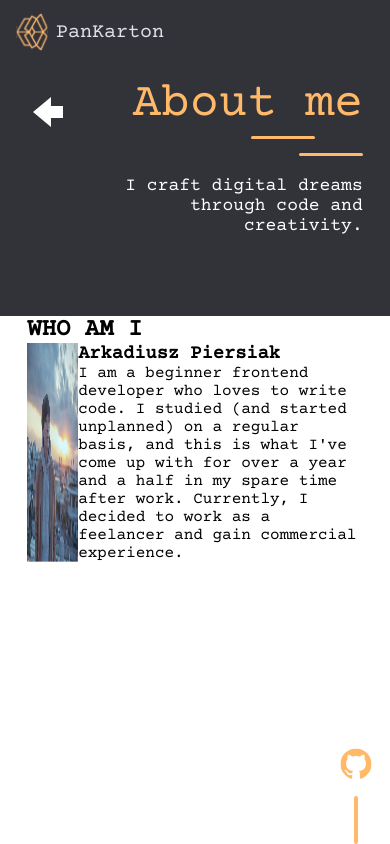
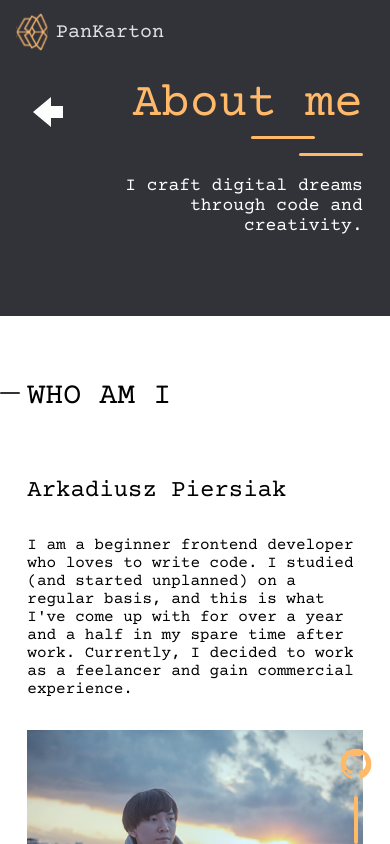
Before and after one commit to PanKarton/PersonalWebsite, a Next.js app: page /about-me in a window 390 px wide. Shown: the top 844 px of the page. Built offline with nearby package versions, Linux system fonts and the light colour scheme.

Commit message:
ts|feat/Added styled-components theme definition for TypeScript and created responsive MeDescriptionSection

```diff
--- a/src/app/(routes)/about-me/page.tsx
+++ b/src/app/(routes)/about-me/page.tsx
@@ -5,8 +5,10 @@ import { AboutMeSectionReversed } from '@/modules/AboutMePage/AboutMeSectionReve
 import { BackArrowAnchor } from '@/modules/AboutMePage/BackArrowAnchor/BackArrowAnchor';
 import { MeDescriptionSection } from '@/modules/AboutMePage/MeDescriptionSection/MeDescriptionSection';
 import { GitHubLink } from '@/modules/MainPage/GitHubLink/GitHubLink';
+import { useState } from 'react';
 
-const AboutMePage = () => (
+const AboutMePage = () => {
+  return (
     <div style={{ position: 'relative' }}>
       <AboutMeSectionReversed />
       <MeDescriptionSection />
@@ -16,5 +18,6 @@ const AboutMePage = () => (
       <GitHubLink />
     </div>
   );
+};
 
 export default AboutMePage;
--- a/src/components/molecules/MainPageSection/MainPageSection.styles.ts
+++ b/src/components/molecules/MainPageSection/MainPageSection.styles.ts
@@ -1,12 +1,7 @@
 import styled from 'styled-components';
 
-type StyledSectionProps = {
-  isWhite?: boolean;
-};
-
-export const StyledSection = styled.section<StyledSectionProps>`
-  background-color: ${({ theme, isWhite }) =>
-    isWhite ? theme.color.contrast : theme.color.primary};
+export const StyledSection = styled.section`
+  background-color: ${({ theme }) => theme.color.primary};
   display: flex;
   justify-content: center;
   .max-width-wrapper {
--- a/src/components/molecules/MainPageSection/MainPageSection.tsx
+++ b/src/components/molecules/MainPageSection/MainPageSection.tsx
@@ -4,12 +4,11 @@ import { StyledSection } from './MainPageSection.styles';
 type MainPageSectionProps = {
   children: ReactNode;
   id?: string;
-  isWhite?: boolean;
 };
 
 export const MainPageSection = forwardRef(
-  ({ children, id, isWhite }: MainPageSectionProps, ref: ForwardedRef<HTMLElement>) => (
-    <StyledSection id={id} ref={ref} isWhite={isWhite}>
+  ({ children, id }: MainPageSectionProps, ref: ForwardedRef<HTMLElement>) => (
+    <StyledSection id={id} ref={ref}>
       <div className="max-width-wrapper">{children}</div>
     </StyledSection>
   )
--- a/src/modules/AboutMePage/AboutMeSectionReversed/AboutMeSectionReversed.styles.ts
+++ b/src/modules/AboutMePage/AboutMeSectionReversed/AboutMeSectionReversed.styles.ts
@@ -3,7 +3,7 @@ import styled from 'styled-components';
 export const FlexWrapper = styled.div`
   height: 100%;
   display: flex;
-  flex-direction: column;
+  flex-direction: column-reverse;
   align-items: flex-end;
   justify-content: center;
   gap: 4rem;
--- /dev/null
+++ b/src/modules/AboutMePage/BackArrowAnchor/BackArrowAnchor.styles.ts
@@ -0,0 +1,21 @@
+import styled from 'styled-components';
+
+export const StyledAnchor = styled.a`
+  position: fixed;
+  left: 1.5rem;
+  top: 5.5rem;
+  transition: translate 250ms ease-in-out;
+
+  &:hover {
+    translate: -0.5rem 0;
+  }
+
+  svg {
+    color: white;
+    font-size: 3rem;
+  }
+
+  &:focus {
+    outline: 1px solid ${({ theme }) => theme.color.accentPrimary};
+  }
+`;
--- a/src/modules/AboutMePage/BackArrowAnchor/BackArrowAnchor.tsx
+++ b/src/modules/AboutMePage/BackArrowAnchor/BackArrowAnchor.tsx
@@ -1,25 +1,5 @@
-import styled from 'styled-components';
 import { GoArrowLeft } from 'react-icons/go';
-
-export const StyledAnchor = styled.a`
-  position: fixed;
-  left: 1.5rem;
-  top: 5.5rem;
-  transition: translate 250ms ease-in-out;
-
-  &:hover {
-    translate: -0.5rem 0;
-  }
-
-  svg {
-    color: white;
-    font-size: 3rem;
-  }
-
-  &:focus {
-    outline: 1px solid ${({ theme }) => theme.color.accentPrimary};
-  }
-`;
+import { StyledAnchor } from './BackARrowAnchor.styles';
 
 export const BackArrowAnchor = () => (
   <StyledAnchor href="javascript:history.back()">
--- /dev/null
+++ b/src/modules/AboutMePage/MeDescriptionSection/MeDescription.styles.ts
@@ -0,0 +1,77 @@
+import styled from 'styled-components';
+
+export const StyledSection = styled.section`
+  display: flex;
+  justify-content: center;
+  position: relative;
+
+  &::after {
+    content: '';
+    position: absolute;
+    top: 4.75rem;
+    left: 0;
+    background-color: ${({ theme }) => theme.color.primary};
+    width: clamp(1.25rem, 4vw, 2rem);
+    height: 0.125rem;
+    border-radius: 0.125rem;
+  }
+`;
+
+export const ContentWrapper = styled.div`
+  width: 100%;
+  display: flex;
+  flex-direction: column;
+  justify-content: space-between;
+  padding-inline: clamp(1rem, 7vw, 3rem);
+  padding-bottom: clamp(4rem, 6vw, 7rem);
+
+  @media screen and (min-width: 26.25rem) {
+    max-width: 26.25rem;
+  }
+  @media screen and (min-width: 50rem) {
+    max-width: calc(100vw - 15rem);
+  }
+
+  @media screen and (min-width: 110rem) {
+    max-width: 93.75rem;
+  }
+
+  h2 {
+    flex-shrink: 0;
+    font-weight: 400;
+    font-size: ${({ theme }) => theme.fontSize.text3XL};
+    margin-block: clamp(4rem, 6vw, 7rem);
+  }
+
+  h3 {
+    font-weight: 400;
+    font-size: ${({ theme }) => theme.fontSize.text2XL};
+  }
+
+  .flex-wrapper {
+    display: flex;
+    flex-direction: column-reverse;
+    gap: 2rem;
+
+    @media screen and (min-width: 62.5rem) {
+      flex-direction: row;
+      gap: clamp(4rem, 5vw, 7rem);
+    }
+  }
+
+  .description-wrapper {
+    display: flex;
+    flex-direction: column;
+    gap: 2rem;
+  }
+`;
+
+export const ImageWrapper = styled.div`
+  position: relative;
+  aspect-ratio: 1.33;
+  width: min(100%, 30rem);
+`;
+
+export const Description = styled.p`
+  max-width: 30rem;
+`;
--- a/src/modules/AboutMePage/MeDescriptionSection/MeDescriptionSection.tsx
+++ b/src/modules/AboutMePage/MeDescriptionSection/MeDescriptionSection.tsx
@@ -1,32 +1,9 @@
-import { MainPageSection } from '@/components/molecules/MainPageSection/MainPageSection';
 import Image from 'next/image';
 import mePicture from 'public/images/me-description-img.png';
-import styled from 'styled-components';
-
-export const ContentWrapper = styled.div`
-  padding-inline: clamp(1rem, 7vw, 3rem);
-  h2 {
-  }
-  h3 {
-  }
-  .flex-wrapper {
-    display: flex;
-  }
-
-  .description-wrapper {
-  }
-`;
-
-export const ImageWrapper = styled.div`
-  position: relative;
-  aspect-ratio: 1.33;
-  width: 30rem;
-`;
-
-export const Description = styled.p``;
+import { ContentWrapper, Description, ImageWrapper, StyledSection } from './MeDescription.styles';
 
 export const MeDescriptionSection = () => (
-  <MainPageSection isWhite>
+  <StyledSection>
     <ContentWrapper>
       <h2>WHO AM I</h2>
       <div className="flex-wrapper">
@@ -44,5 +21,5 @@ export const MeDescriptionSection = () => (
         </div>
       </div>
     </ContentWrapper>
-  </MainPageSection>
+  </StyledSection>
 );
```
Also changed, not shown: src/types/styled.d.ts (added, +34 -0 lines). Lines whose indentation alone changed are shown as unchanged.
